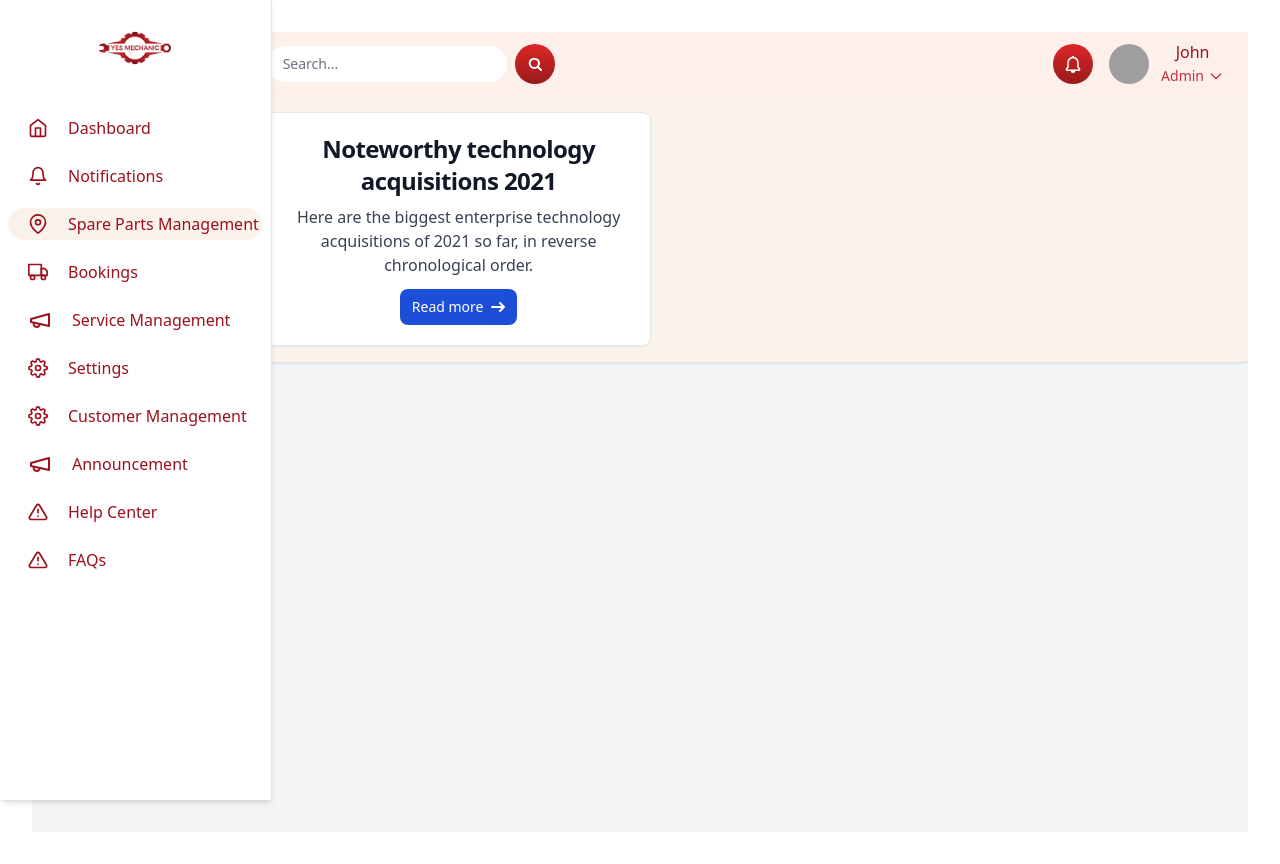
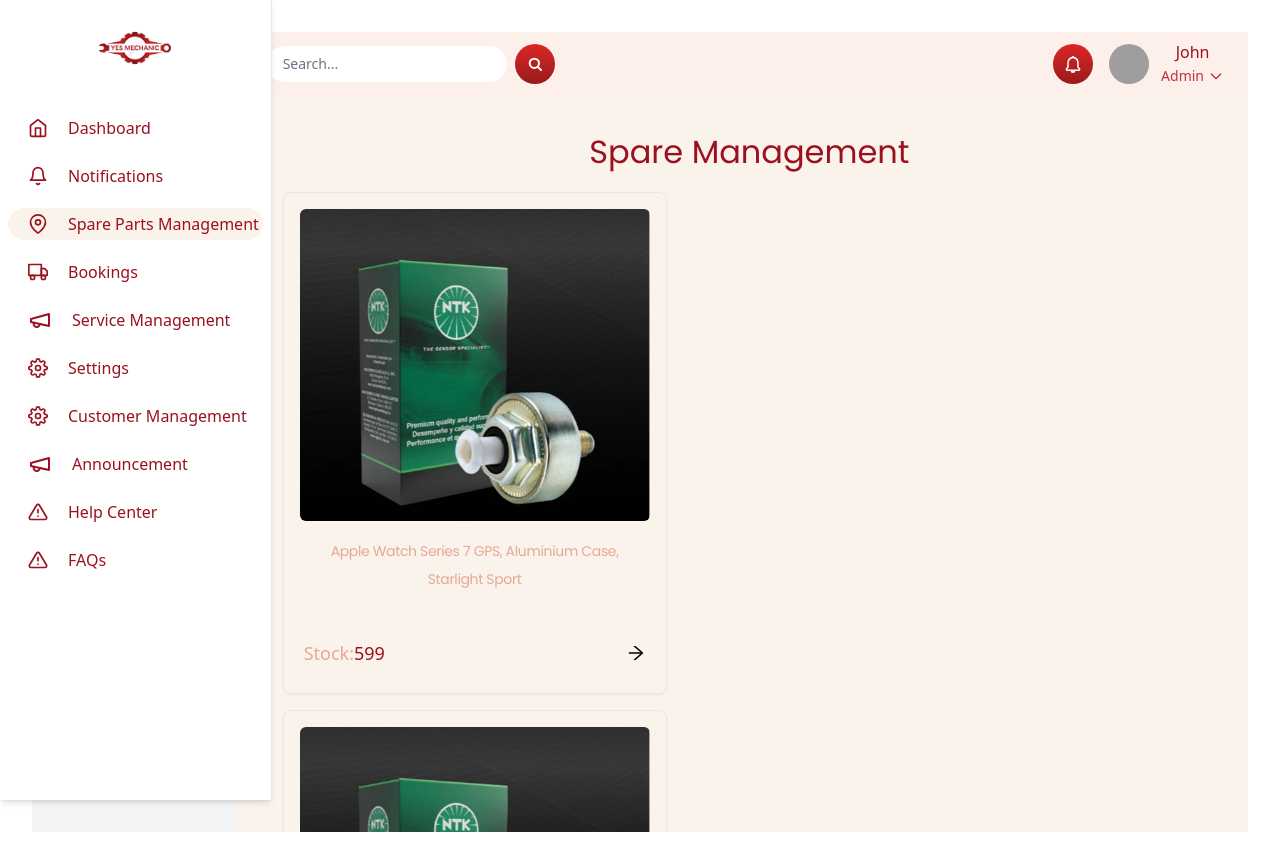
Before and after one commit to SMS-ReactAdminPannel/smsreactpartnerpannel, a React (Vite) app: page /spares-management in a window 1280 px wide. Built offline with nearby package versions, Linux system fonts and the light colour scheme; grey boxes are pictures that could not be loaded.

Commit message:
created SparePartManagement And SpareModel and transition for SparePartManagement

```diff
--- a/src/components/SparePartsManagement/SpareMPop/SpareModel.tsx
+++ b/src/components/SparePartsManagement/SpareMPop/SpareModel.tsx
@@ -0,0 +1,70 @@
+import React from "react";
+import { AiOutlineClose } from "react-icons/ai";
+import { COLORS, FONTS } from "../../../constants/constants";
+
+interface SpareModalProps {
+  isOpen: boolean;
+  onClose: () => void;
+  image: string;
+}
+
+const SpareModal: React.FC<SpareModalProps> = ({ isOpen, onClose, image }) => {
+  if (!isOpen) return null;
+
+  return (
+    <div className="fixed inset-0 z-50 bg-black bg-opacity-40 flex items-center justify-center">
+      <div className="relative bg-white w-11/12 max-w-6xl rounded-lg shadow-lg flex flex-col md:flex-row overflow-hidden  border-gray-300">
+        {/*  Close Button Top Right */}
+        <button
+          onClick={onClose}
+          style={{ backgroundColor: COLORS.bgColor }}
+          className="absolute top-2 right-2 w-10 h-10 flex items-center justify-center rounded-full text-xl text-gray-700 hover:text-black shadow"
+        >
+          <AiOutlineClose />
+        </button>
+
+        {/*  Left: Image Section */}
+        <div className="w-full md:w-1/2 p-6 bg-gray-100 flex items-center justify-center">
+          <img
+            src={image}
+            alt="Selected Product"
+            className="max-h-96 object-contain"
+          />
+        </div>
+
+        {/*  Right: Details Section */}
+        <div className="w-full md:w-1/2 p-6 flex flex-col overflow-y-auto justify-between">
+          <div>
+            <h2
+              className="text-2xl font-bold mb-4"
+              style={{ color: COLORS.primary, ...FONTS.header }}
+            >
+              Product Details
+            </h2>
+            <div style={{...FONTS.paragraph,color:COLORS.secondary}}>
+              <p className="mb-2">Name: Apple Watch Series 7</p>
+              <p className="mb-2">Stock: 599</p>
+              <p className="mb-2">Color: Starlight</p>
+              <p className="mb-2">Type: GPS, Aluminium Case</p>
+            </div>
+          </div>
+
+          {/*  Invoice Button at Bottom */}
+          <div className="mt-6">
+            <button
+              className="w-full py-3 text-center  text-white font-semibold rounded-md  transition"
+              style={{
+                color: COLORS.primary,
+                backgroundColor: COLORS.secondary,
+              }}
+            >
+              Invoice
+            </button>
+          </div>
+        </div>
+      </div>
+    </div>
+  );
+};
+
+export default SpareModal;
--- a/src/components/SparePartsManagement/SpareManagement/SpareM.tsx
+++ b/src/components/SparePartsManagement/SpareManagement/SpareM.tsx
@@ -1,26 +1,50 @@
+import React from "react";
+import { COLORS, FONTS } from "../../../constants/constants";
+import dummyimg from "../../../assets/SpareManagement/jk.webp";
+import { AiOutlineArrowRight } from "react-icons/ai";
 
 
-export default function SpareM() {
+interface SpareMProps {
+  onImageClick: (imgUrl: string) => void;
+}
+
+const SpareM: React.FC<SpareMProps> = ({ onImageClick }) => {
+  const images = [dummyimg]; // replace with actual different images
+
   return (
+    <div className="w-full  max-w-sm bg-#fdefe9  border border-gray-200 hover:bg-[#9b211e] transition delay-150 duration-300 ease-in-out hover:-translate-y-1 hover:scale-90  rounded-lg shadow-sm" >
+      <div className="overflow-x-auto flex space-x-2 p-4">
+        {images.map((img, idx) => (
+          <img
+            key={idx}
+            src={img}
+            alt={`thumb-${idx}`}
+            className=" object-cover rounded-md cursor-pointer"
+            onClick={() => onImageClick(img)}
+          />
+        ))}
+      </div>
+      <div className="px-5 pb-5">
+        <h5
+          className="text-xl font-semibold tracking-tight"
+          style={{ ...FONTS.paragraph, color: COLORS.secondary }}
+        >
+          Apple Watch Series 7 GPS, Aluminium Case, Starlight Sport
+        </h5>
+      </div>
+      <div className="flex items-center justify-between p-5" >
+        <div className="flex text-lg">
+          <p style={{color:COLORS.secondary}}>Stock:</p>
+          <p style={{color:COLORS.primary}}> 599</p>
+        </div>
+        <div>
+            {images.map((img, idx) => (
+          <button className=" transition delay-10 duration-300 ease-in-out hover:-translate-x-1 hover:scale-270  text-xl hover:text-xl rounded-lg text-sm px- py-2.5 text-center" onClick={() => onImageClick(img)} ><AiOutlineArrowRight /> </button>
+        ))}
+        </div>
+      </div>
+    </div>
+  );
+};
 
-
-<div className="max-w-sm bg-white border border-gray-200 rounded-lg shadow-sm dark:bg-gray-800 dark:border-gray-700">
-    <a href="#">
-        <img className="rounded-t-lg" src=" " alt="" />
-    </a>
-    <div className="p-5">
-        <a href="#">
-            <h5 className="mb-2 text-2xl font-bold tracking-tight text-gray-900 dark:text-white">Noteworthy technology acquisitions 2021</h5>
-        </a>
-        <p className="mb-3 font-normal text-gray-700 dark:text-gray-400">Here are the biggest enterprise technology acquisitions of 2021 so far, in reverse chronological order.</p>
-        <a href="#" className="inline-flex items-center px-3 py-2 text-sm font-medium text-center text-white bg-blue-700 rounded-lg hover:bg-blue-800 focus:ring-4 focus:outline-none focus:ring-blue-300 dark:bg-blue-600 dark:hover:bg-blue-700 dark:focus:ring-blue-800">
-            Read more
-             <svg className="rtl:rotate-180 w-3.5 h-3.5 ms-2" aria-hidden="true" xmlns="http://www.w3.org/2000/svg" fill="none" viewBox="0 0 14 10">
-                <path stroke="currentColor" stroke-linecap="round" stroke-linejoin="round" stroke-width="2" d="M1 5h12m0 0L9 1m4 4L9 9"/>
-            </svg>
-        </a>
-    </div>
-</div>
-
-  )
-}
+export default SpareM;
--- a/src/pages/Spare Parts Management/SparePartsManagement.tsx
+++ b/src/pages/Spare Parts Management/SparePartsManagement.tsx
@@ -1,13 +1,41 @@
+import React, { useState } from "react";
 
-import SpareM from '../../components/SparePartsManagement/SpareManagement/SpareM';
+import SpareM from "../../components/SparePartsManagement/SpareManagement/SpareM";
+import SpareModal from "../../components/SparePartsManagement/SpareMPop/SpareModel";
+import { COLORS, FONTS } from "../../constants/constants";
 
-const SparePartsManagement = () => {
-	return <div>
+const SparePartsManagement: React.FC = () => {
+  const [showModal, setShowModal] = useState(false);
+  const [selectedImage, setSelectedImage] = useState("");
 
-		<div className='grid '>
-			<SpareM/>
+  const handleImageClick = (imgUrl: string) => {
+    setSelectedImage(imgUrl);
+    setShowModal(true);
+  };
+
+  return (
+    <div className="p-4">
+		<div className='mb-4'>
+			<p style={{...FONTS.header,color:COLORS.primary}} >Spare Management</p>
 		</div>
-	</div>;
+
+      <div className="grid grid-cols-1 md:grid-cols-2 lg:grid-cols-3 gap-4" >
+        <SpareM onImageClick={handleImageClick} />
+        <SpareM onImageClick={handleImageClick} />
+		<SpareM onImageClick={handleImageClick} />
+        <SpareM onImageClick={handleImageClick} />
+		<SpareM onImageClick={handleImageClick} />
+        <SpareM onImageClick={handleImageClick} />
+
+      </div>
+
+      <SpareModal
+        isOpen={showModal}
+        onClose={() => setShowModal(false)}
+        image={selectedImage}
+      />
+    </div>
+  );
 };
 
 export default SparePartsManagement;
```
Also changed, not shown: src/assets/SpareManagement/jk.webp (added).
